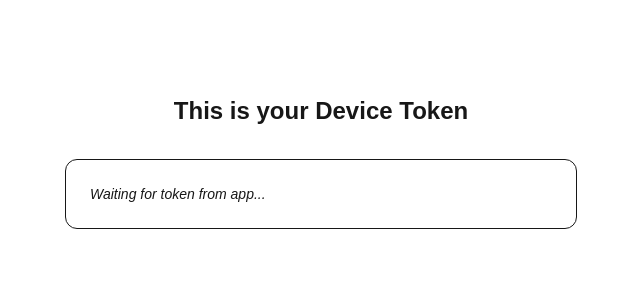
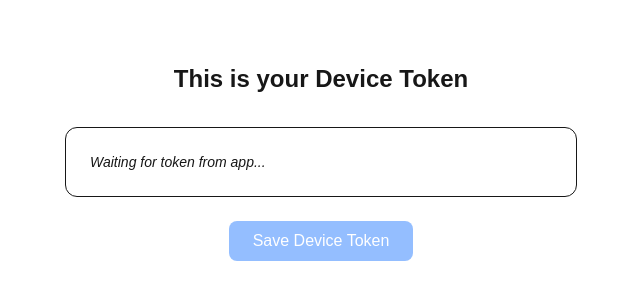
Before and after one commit to DharmendraMyLeading/Communication, a Next.js app: page / in a window 1280 px wide. Shown: the part 238-538 px from the top of the page, without its empty margins (319-959 px from the left). Built offline with nearby package versions, Linux system fonts and the light colour scheme.

Commit message:
Refactor Home component to streamline device token handling and add save functionality

```diff
--- a/app/page.tsx
+++ b/app/page.tsx
@@ -1,171 +1,63 @@
-// "use client";
-
-// import { useEffect, useState } from "react";
-
-// export default function Home() {
-//   const [deviceToken, setDeviceToken] = useState<string | null>(null);
-
-//   useEffect(() => {
-//     const handler = (event: any) => {
-//       const token = event.detail.deviceToken;
-
-//       console.log("FCM Token:", token);
-
-//       setDeviceToken(token);
-
-//       localStorage.setItem("deviceToken", token);
-//     };
-
-//     window.addEventListener("FCM_TOKEN", handler);
-
-//     return () => {
-//       window.removeEventListener("FCM_TOKEN", handler);
-//     };
-//   }, []);
-
-//   const sendToReactNative = () => {
-//     const message = {
-//       type: "BUTTON_CLICKED",
-//       payload: {
-//         message: "Hello from Website",
-//         timestamp: Date.now(),
-//       },
-//     };
-
-//     if (window?.ReactNativeWebView) {
-//       console.log("Sending message to React Native WebView:", message);
-//       window?.ReactNativeWebView.postMessage(
-//         JSON.stringify(message)
-//       );
-
-//       console.log("Message sent to React Native WebView");
-
-//     } else {
-//       console.log("Not running inside React Native WebView");
-//     }
-//   };
-
-//   return (
-//     <div className="min-h-screen flex flex-col items-center justify-center p-8">
-//       <h1 className="text-2xl font-semibold mb-4">
-//         This is your Device Token
-//       </h1>
-
-//       <button
-//         onClick={sendToReactNative}
-//         className="px-4 py-2 bg-blue-500 text-white rounded mb-4"
-//       >
-//         Send Message To React Native
-//       </button>
-
-//       <div className="w-full max-w-lg rounded-xl border p-6">
-//         {deviceToken ? (
-//           <p className="break-all font-mono text-sm">
-//             {deviceToken}
-//           </p>
-//         ) : (
-//           <p className="text-sm italic">
-//             Waiting for token from app...
-//           </p>
-//         )}
-//       </div>
-//     </div>
-//   );
-// }
-
 "use client";
 
 import { useEffect, useState } from "react";
 
 export default function Home() {
   const [deviceToken, setDeviceToken] = useState<string | null>(null);
+  const [loading, setLoading] = useState(false);
+  const [saved, setSaved] = useState(false);
 
   useEffect(() => {
-    console.log("[WEB] Page loaded");
-    console.log(
-      "[WEB] Running inside React Native WebView:",
-      !!window.ReactNativeWebView
-    );
-
-    const handler = async (event: any) => {
-      console.log("[WEB] FCM_TOKEN event received");
-      console.log("[WEB] Full event:", event);
-
+    const handler = (event: any) => {
       const token = event?.detail?.deviceToken;
-
-      console.log("[WEB] Extracted token:", token);
-
-      if (!token) {
-        console.error("[WEB] No token found in event.detail");
-        return;
-      }
-
+      if (!token) return;
       setDeviceToken(token);
-
-      try {
-        console.log("[WEB] Calling API...");
-
-        const response = await fetch("/api/save-device-token", {
-          method: "POST",
-          headers: {
-            "Content-Type": "application/json",
-          },
-          body: JSON.stringify({
-            deviceToken: token,
-          }),
-        });
-
-        console.log(
-          "[WEB] API Response Status:",
-          response.status
-        );
-
-        const data = await response.json();
-
-        console.log("[WEB] API Response Data:", data);
-      } catch (error) {
-        console.error(
-          "[WEB] API Call Failed:",
-          error
-        );
-      }
+      setSaved(false);
     };
 
-    console.log("[WEB] Registering FCM_TOKEN listener");
+    window.addEventListener("FCM_TOKEN", handler);
+    return () => window.removeEventListener("FCM_TOKEN", handler);
+  }, []);
 
-    window.addEventListener("FCM_TOKEN", handler);
+  const saveToken = async () => {
+    if (!deviceToken) return;
 
-    return () => {
-      console.log(
-        "[WEB] Removing FCM_TOKEN listener"
-      );
-
-      window.removeEventListener(
-        "FCM_TOKEN",
-        handler
-      );
-    };
-  }, []);
+    setLoading(true);
+    try {
+      await fetch("/api/save-device-token", {
+        method: "POST",
+        headers: { "Content-Type": "application/json" },
+        body: JSON.stringify({ deviceToken }),
+      });
+      setSaved(true);
+    } catch (error) {
+      console.error(error);
+    } finally {
+      setLoading(false);
+    }
+  };
 
   return (
     <div className="min-h-screen flex flex-col items-center justify-center bg-white dark:bg-black p-8">
       <header className="mb-8 text-center">
-        <h1 className="text-2xl font-semibold">
-          This is your Device Token
-        </h1>
+        <h1 className="text-2xl font-semibold">This is your Device Token</h1>
       </header>
 
-      <div className="w-full max-w-lg rounded-xl border p-6">
+      <div className="w-full max-w-lg rounded-xl border p-6 mb-6">
         {deviceToken ? (
-          <p className="break-all font-mono text-sm">
-            {deviceToken}
-          </p>
+          <p className="break-all font-mono text-sm">{deviceToken}</p>
         ) : (
-          <p className="text-sm italic">
-            Waiting for token from app...
-          </p>
+          <p className="text-sm italic">Waiting for token from app...</p>
         )}
       </div>
+
+      <button
+        onClick={saveToken}
+        disabled={!deviceToken || loading || saved}
+        className="px-6 py-2 bg-blue-500 text-white rounded-lg disabled:opacity-50 disabled:cursor-not-allowed"
+      >
+        {loading ? "Saving..." : saved ? "Saved!" : "Save Device Token"}
+      </button>
     </div>
   );
 }
```
